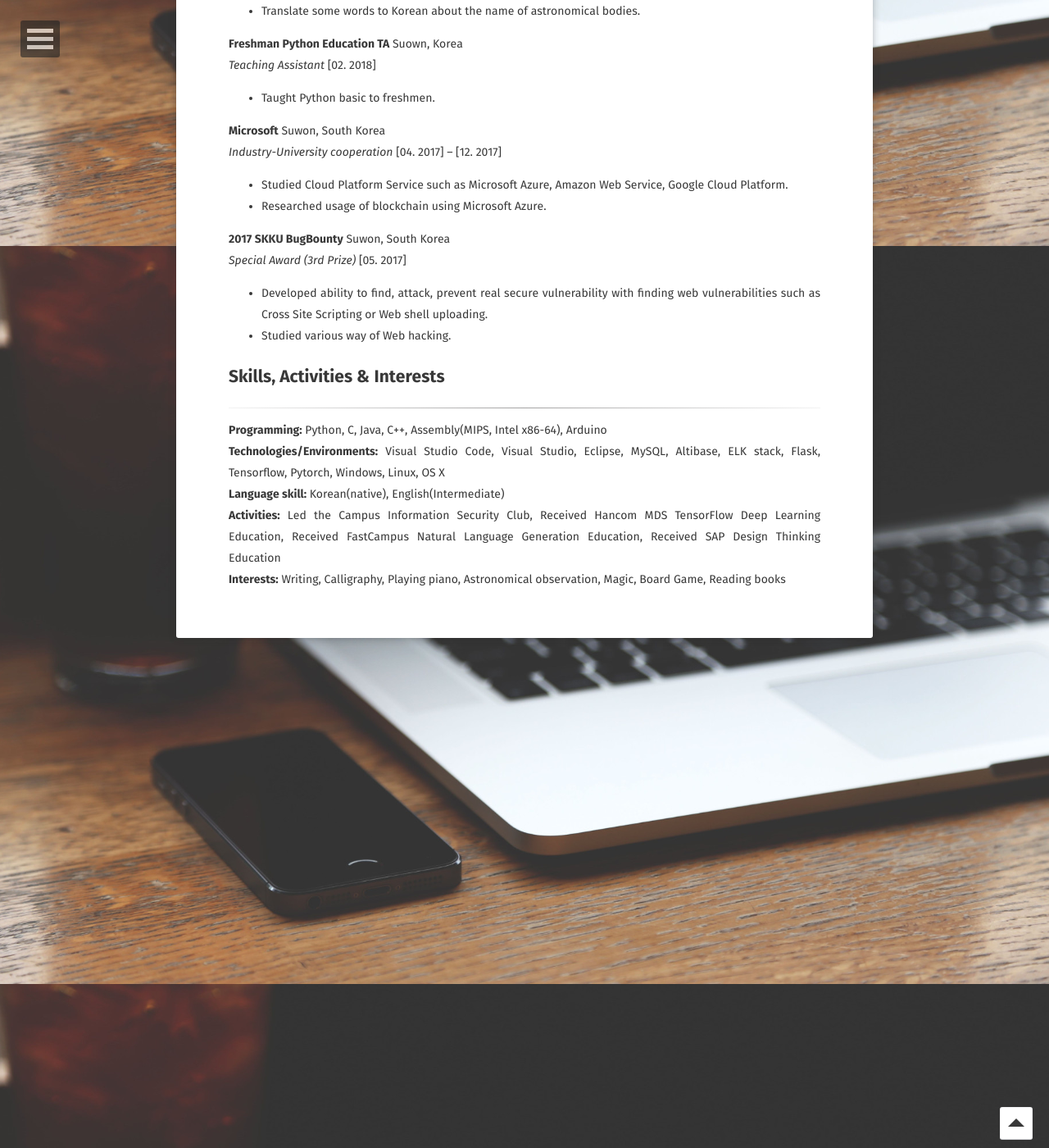
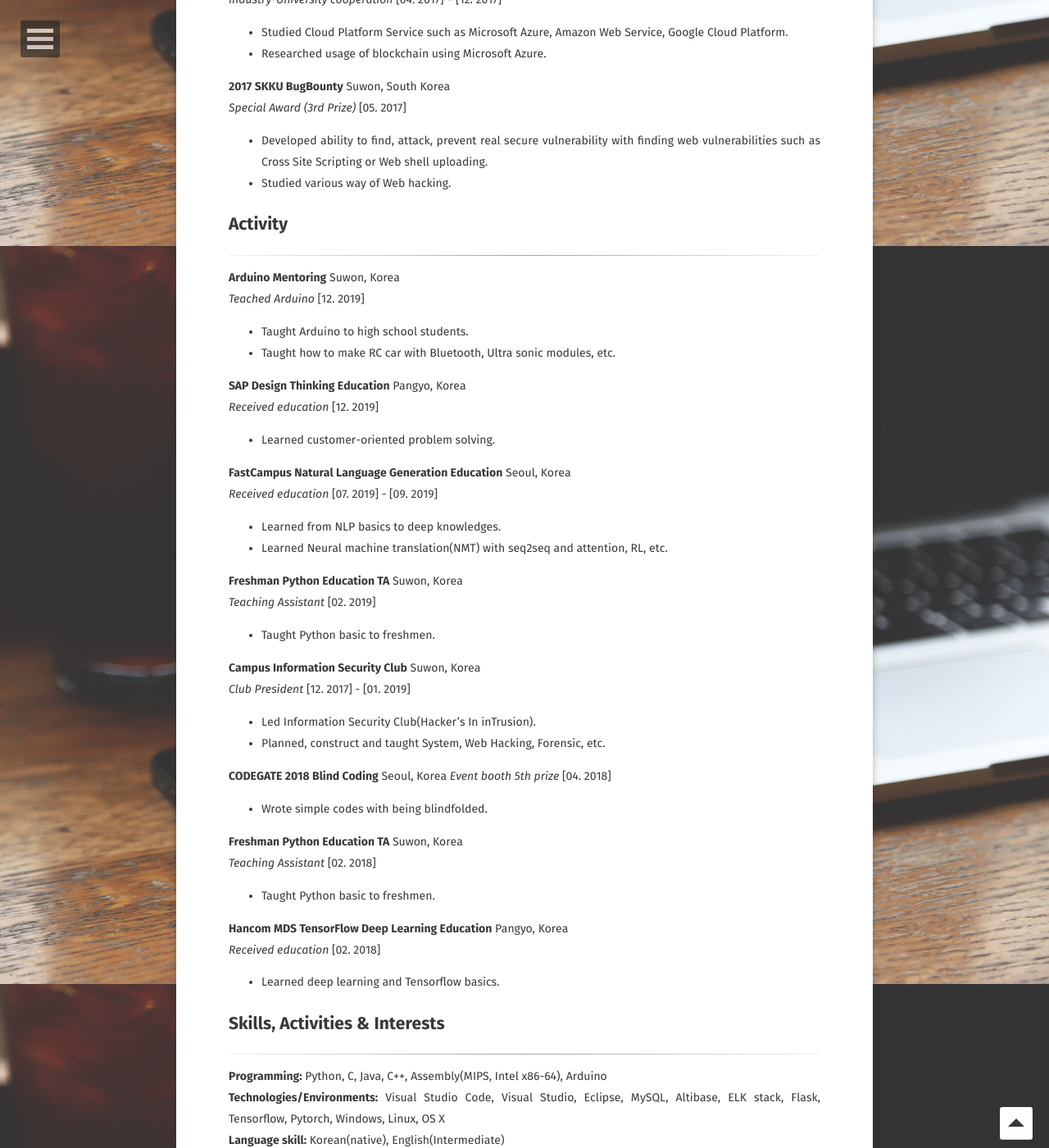
Before and after one commit to psj8252/psj8252.github.io, a Jekyll site: the page built from about/index.md, in a window 1280 px wide and 1400 px high, scrolled down 1500 px. Shown: the whole window at 82% size. Built offline with Jekyll 4.4.1, drawn with Linux system fonts in a browser that asks for light colours; some web fonts are replaced; some of the changed text lies outside the part shown.

Commit message:
Update index.md

```diff
--- a/about/index.md
+++ b/about/index.md
@@ -11,7 +11,8 @@ comments: false
 ## Education
 <hr/>
 Sungkyunkwan University Suwon, South Korea
-* __Grade__: *Junior Year of College of Software, Bachelor of Software*    Expected
+* __Grade__: *Junior Year of College of Software, Bachelor of Software*    [03. 2017] ~ [Expected]
+* __Credit__: 102 Credit completed
 * __GPA__: 4.28 / 4.5
 * __Honors__: TOPCIT Army Chief staff Award, Student's Success Scholarship, Scholarship for Academic Excellence, SKKU BugBounty 2018 Incentive Award, SKKU BugBounty 2017 Special Award, Deans’s Award
 * __Coursework__: Data Structure, Algorithm, Problem Solving, Digital Logic Circuits, Discrete Mathematics, Linear Algebra, Cryptology, System Program, Introduction to Computer Architectures, Computer Networks, Open Source Software Practice, Database, Introduction to Machine Learning
@@ -24,10 +25,6 @@ __SW Maestro__      Seoul, Korea
 * Led our team as a team leader and managed project.
 * Programmed chatbot scenario build framework.
 * Researched and developed Natural Language Processing(NLP) modules.
-
-__Freshman Python Education TA__    Suown, Korea
-*Teaching Assistant*    [02. 2019]
-* Taught Python basic to freshmen.
 
 __Altibase__ 	Suwon, South Korea
 *Industry-University cooperation*		[04. 2018] – [12. 2018]
@@ -51,10 +48,6 @@ __Stellarium Astronomy Software__		Suwon, Korea
 * Added Korean language into install language options to be able to install Stellarium in Korean.
 * Translate some words to Korean about the name of astronomical bodies.
 
-__Freshman Python Education TA__    Suown, Korea
-*Teaching Assistant*    [02. 2018]
-* Taught Python basic to freshmen.
-
 __Microsoft__   Suwon, South Korea
 *Industry-University cooperation*		[04. 2017] – [12. 2017]
 * Studied Cloud Platform Service such as Microsoft Azure, Amazon Web Service, Google Cloud Platform.
@@ -66,10 +59,48 @@ __2017 SKKU BugBounty__    Suwon, South Korea
 Cross Site Scripting or Web shell uploading.
 * Studied various way of Web hacking.
 
+
+## Activity
+<hr/>
+__Arduino Mentoring__   Suwon, Korea
+*Teached Arduino*     [12. 2019]
+* Taught Arduino to high school students.
+* Taught how to make RC car with Bluetooth, Ultra sonic modules, etc.
+
+__SAP Design Thinking Education__    Pangyo, Korea
+*Received education*    [12. 2019]
+* Learned customer-oriented problem solving.
+
+__FastCampus Natural Language Generation Education__    Seoul, Korea
+*Received education*    [07. 2019] - [09. 2019]
+* Learned from NLP basics to deep knowledges.
+* Learned Neural machine translation(NMT) with seq2seq and attention, RL, etc.
+
+__Freshman Python Education TA__    Suwon, Korea
+*Teaching Assistant*    [02. 2019]
+* Taught Python basic to freshmen.
+
+__Campus Information Security Club__      Suwon, Korea
+*Club President*     [12. 2017] - [01. 2019]
+* Led Information Security Club(Hacker's In inTrusion).
+* Planned, construct and taught System, Web Hacking, Forensic, etc.
+
+__CODEGATE 2018 Blind Coding__      Seoul, Korea
+*Event booth 5th prize*     [04. 2018]
+* Wrote simple codes with being blindfolded.
+
+__Freshman Python Education TA__    Suwon, Korea
+*Teaching Assistant*    [02. 2018]
+* Taught Python basic to freshmen.
+
+__Hancom MDS TensorFlow Deep Learning Education__    Pangyo, Korea
+*Received education*    [02. 2018]
+* Learned deep learning and Tensorflow basics.
+
+
 ## Skills, Activities & Interests
 <hr/>
 __Programming:__ Python, C, Java, C++, Assembly(MIPS, Intel x86-64), Arduino
 __Technologies/Environments:__ Visual Studio Code, Visual Studio, Eclipse, MySQL, Altibase, ELK stack, Flask, Tensorflow, Pytorch, Windows, Linux, OS X
 __Language skill:__ Korean(native), English(Intermediate)
-__Activities:__ Led the Campus Information Security Club, Received Hancom MDS TensorFlow Deep Learning Education, Received FastCampus Natural Language Generation Education, Received SAP Design Thinking Education
 __Interests:__ Writing, Calligraphy, Playing piano, Astronomical observation, Magic, Board Game, Reading books
```
